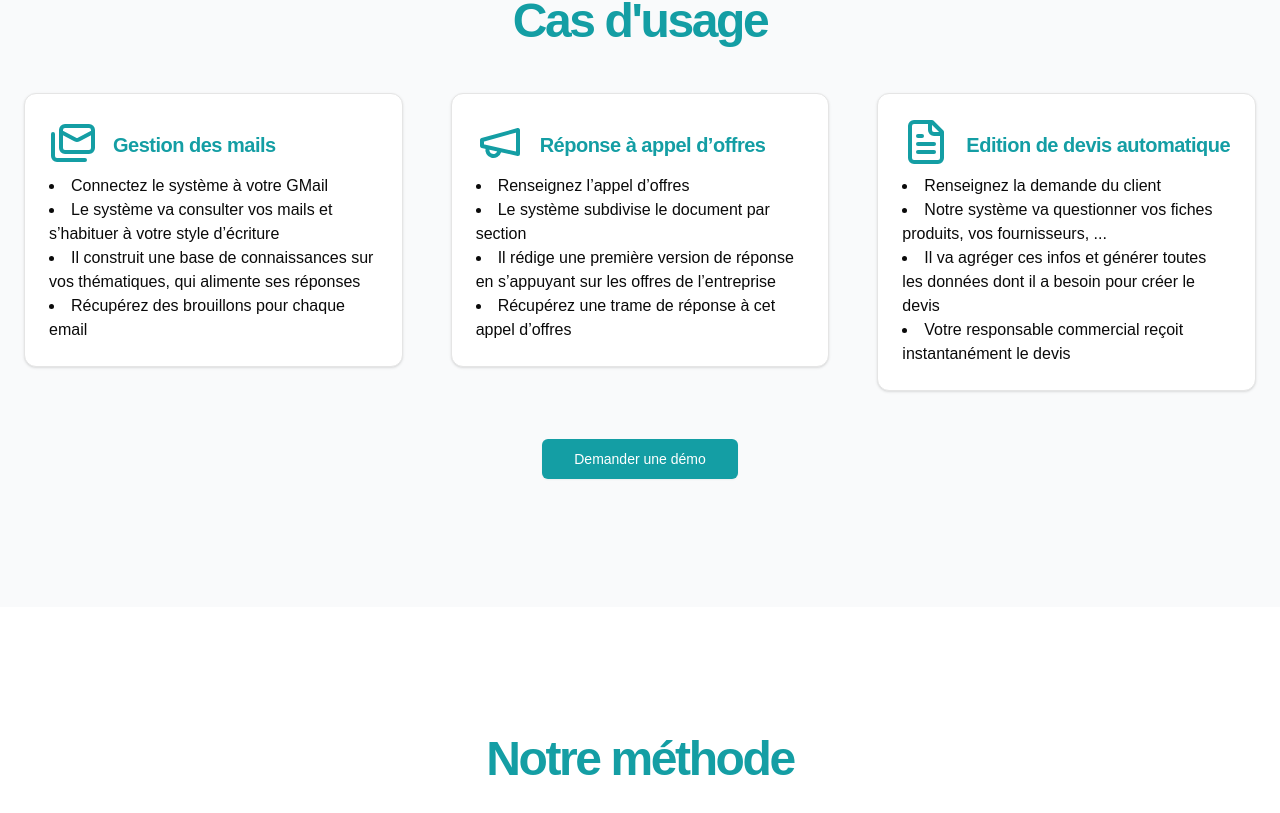
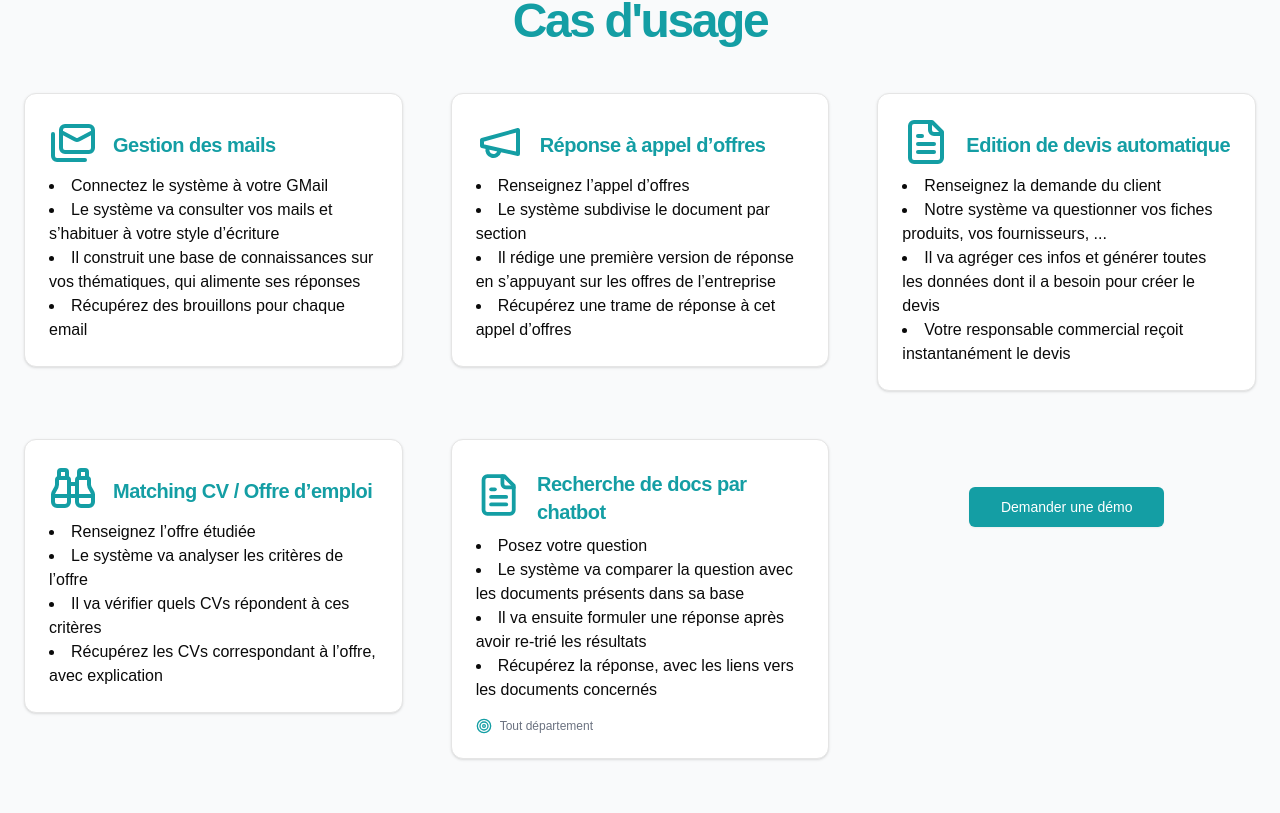
Before and after one commit to MaximeDde/autoscript-lp, a Next.js app: page / in a window 1280 px wide. Shown: the part 1985-2798 px from the top of the page. Built offline with nearby package versions, Linux system fonts and the light colour scheme.

Commit message:
On change les cards

```diff
--- a/components/landing-page.tsx
+++ b/components/landing-page.tsx
@@ -4,7 +4,7 @@ import { useState } from "react"
 import { motion } from "framer-motion"
 import { Button } from "@/components/ui/button"
 import { Card, CardContent, CardHeader, CardTitle } from "@/components/ui/card"
-import { Megaphone, Lightbulb, FileStack, Repeat2, Send, TextSearch, Blocks, Mails, FileText } from "lucide-react"
+import { Megaphone, Lightbulb, FileStack, Repeat2, Send, TextSearch, Blocks, Mails, FileText, Binoculars, Target } from "lucide-react"
 import Image from "next/image"
 import Link from "next/link"
 
@@ -306,7 +306,54 @@ export function LandingPage() {
                   </CardContent>
                 </Card>
               </motion.div>
+              <motion.div
+                initial="hidden"
+                whileInView="visible"
+                viewport={{ once: true }}
+                variants={fadeInUp}
+                custom={4}
+                >
+                  <Card>
+                    <CardHeader className="flex flex-row items-center space-x-4 pb-2">
+                      <Binoculars className="w-12 h-12" style={{ color: '#149ea4' }} />
+                      <CardTitle className="text-[#149ea4] text-xl">Matching CV / Offre d’emploi</CardTitle>
+                    </CardHeader>
+                    <CardContent>
+                      <ul className="list-disc list-inside">
+                        <li>Renseignez l’offre étudiée</li>
+                        <li>Le système va analyser les critères de l’offre</li>
+                        <li>Il va vérifier quels CVs répondent à ces critères</li>
+                        <li>Récupérez les CVs correspondant à l’offre, avec explication</li>
+                      </ul>
+                    </CardContent>
+                  </Card>
+              </motion.div>
+              <motion.div
+                initial="hidden"
+                whileInView="visible"
+                viewport={{ once: true }}
+                variants={fadeInUp}
+                custom={4}
+              >
+                <Card>
+                  <CardHeader className="flex flex-row items-center space-x-4 pb-2">
+                  <FileText className="w-12 h-12" style={{ color: '#149ea4' }} />
+                  <CardTitle className="text-[#149ea4] text-xl">Recherche de docs par chatbot</CardTitle>
+                  </CardHeader>
+                  <CardContent>
+                  <ul className="list-disc list-inside">
+                    <li>Posez votre question</li>
+                    <li>Le système va comparer la question avec les documents présents dans sa base</li>
+                    <li>Il va ensuite formuler une réponse après avoir re-trié les résultats</li>
+                    <li>Récupérez la réponse, avec les liens vers les documents concernés</li>
+                  </ul>
+                  <div className="flex items-center space-x-2 mt-4">
+                    <Target className="w-4 h-4" style={{ color: '#149ea4' }} />
+                    <p className="text-xs text-gray-500">Tout département</p>
                   </div>
+                  </CardContent>
+                </Card>
+              </motion.div>
               <motion.div className="space-x-4 text-center mt-12">
                 <Button
                   variant="secondary"
@@ -320,6 +367,7 @@ export function LandingPage() {
                   Demander une démo
                 </Button>
               </motion.div>
+            </div>
           </div>
         </section>
 
```
Lines whose indentation alone changed are shown as unchanged.
